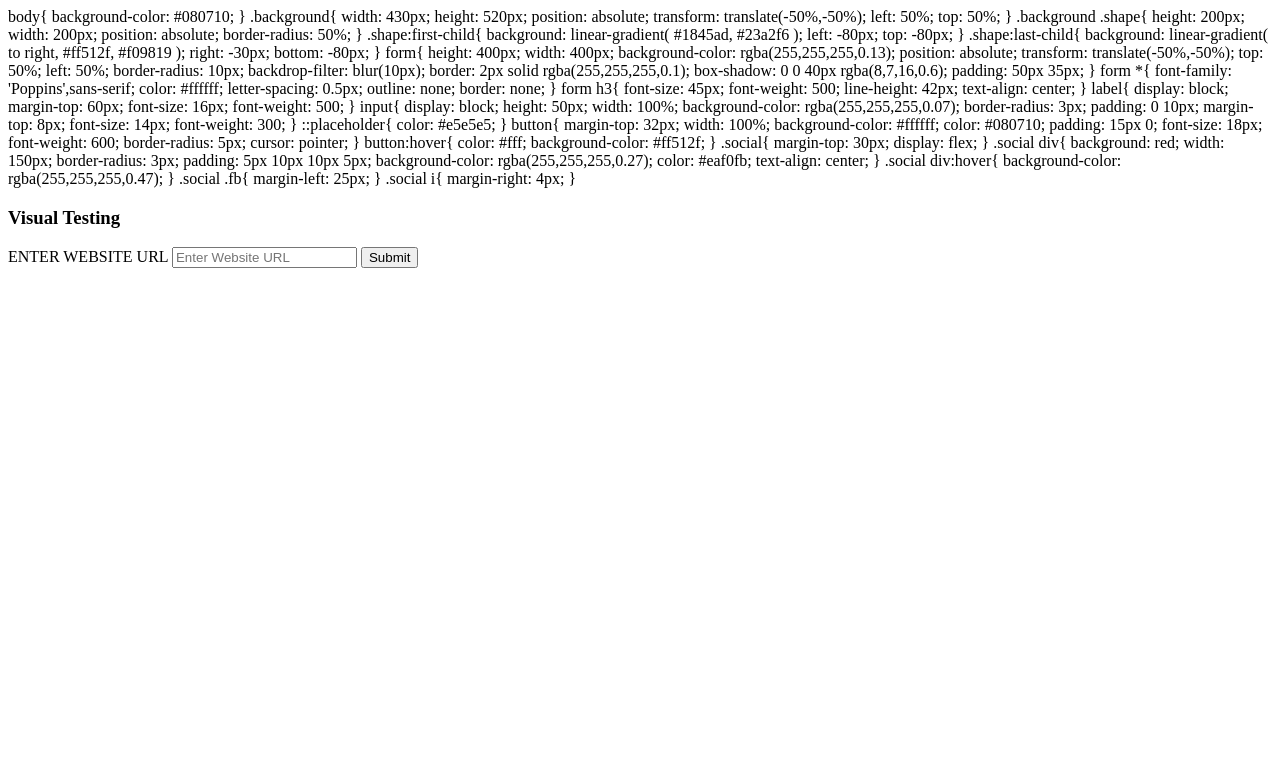
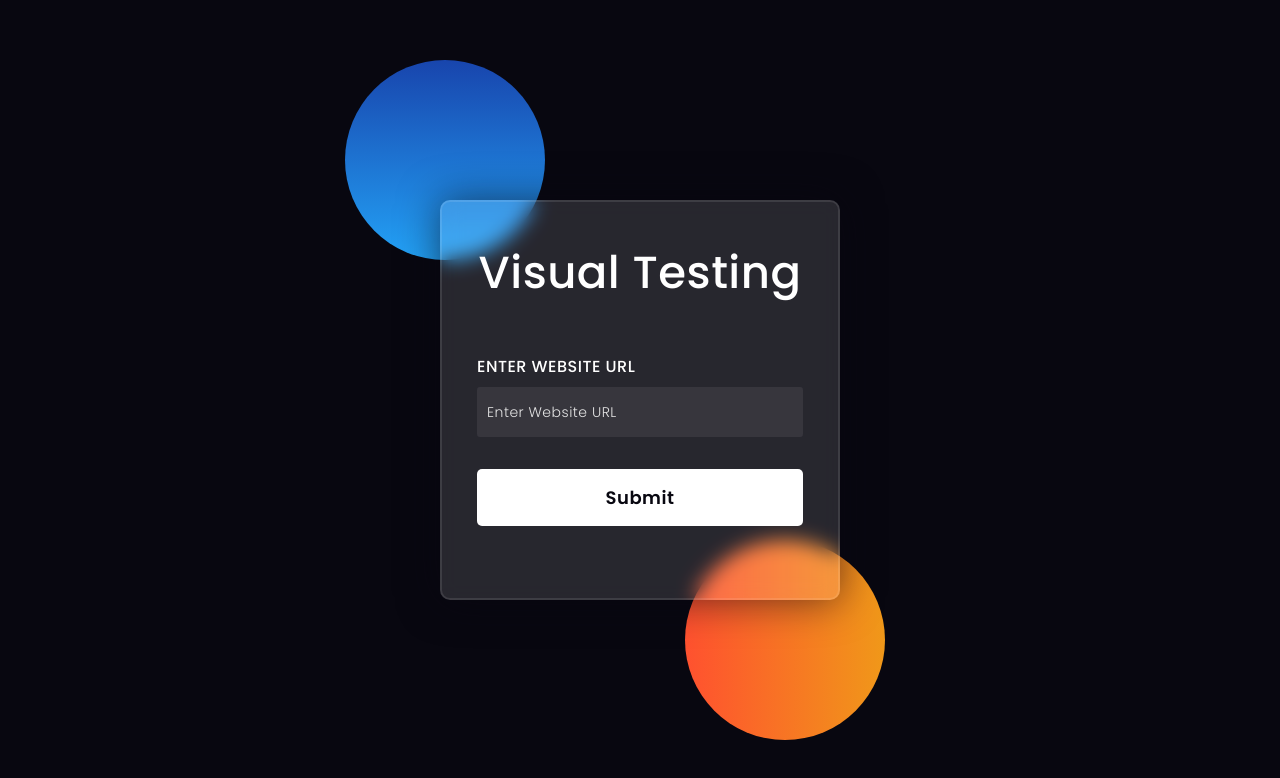
Before and after one commit to hackrx40/PS8-Programmers, a plain HTML site: page index.html in a window 1280 px wide. Drawn offline with Linux system fonts and the light colour scheme.

Commit message:
Update index.html

```diff
--- a/index.html
+++ b/index.html
@@ -3,6 +3,18 @@
 <head>
   <!-- Design by foolishdeveloper.com -->
     <title>VISUAL TESTING</title>
+    <link rel="preconnect" href="https://fonts.gstatic.com">
+    <link rel="stylesheet" href="https://cdnjs.cloudflare.com/ajax/libs/font-awesome/5.15.4/css/all.min.css">
+    <link href="https://fonts.googleapis.com/css2?family=Poppins:wght@300;500;600&display=swap" rel="stylesheet">
+    <!--Stylesheet-->
+    <style media="screen">
+      *,
+*:before,
+*:after{
+    padding: 0;
+    margin: 0;
+    box-sizing: border-box;
+}
 
    body{
     background-color: #080710;
```
